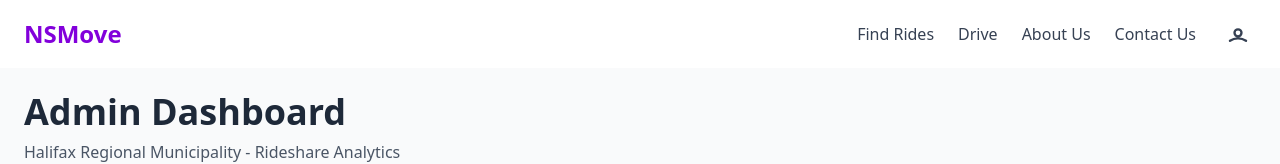
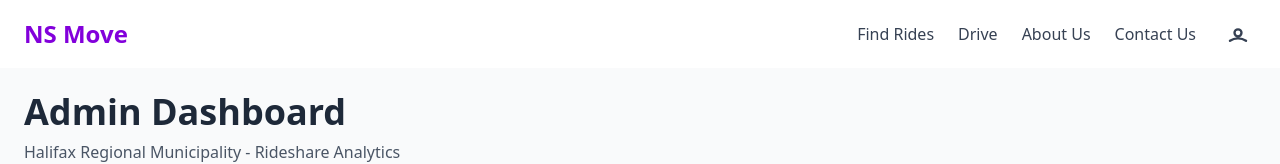
Before and after one commit to Shogun-Dono/dalchemists_rideshare, a React (Vite) app: page /admin in a window 1280 px wide. Shown: the top 164 px of the page. Built offline with nearby package versions, Linux system fonts and the light colour scheme.

Commit message:
Uodated, again

```diff
--- a/src/components/NavBar.tsx
+++ b/src/components/NavBar.tsx
@@ -10,7 +10,7 @@ const Navbar = () => {
         className="text-2xl font-bold text-purple-700 hover:text-purple-900"
         aria-label="Go to home page"
       >
-        NSMove
+        NS Move
       </Link>
 
       {/* Navigation Links */}
```
